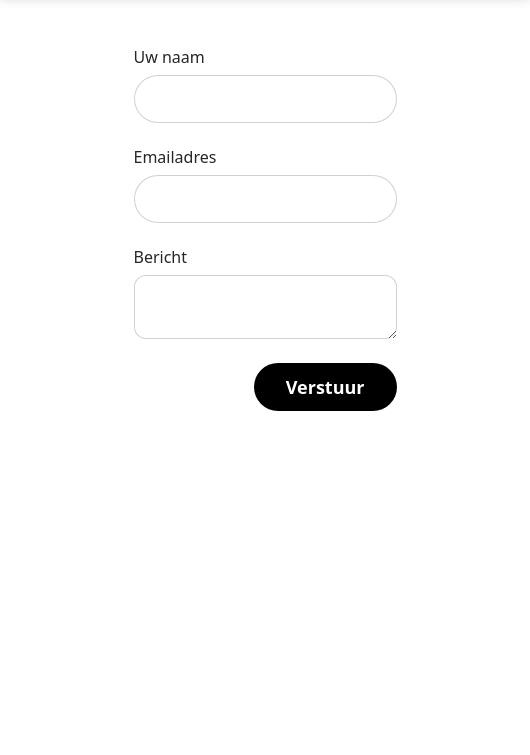
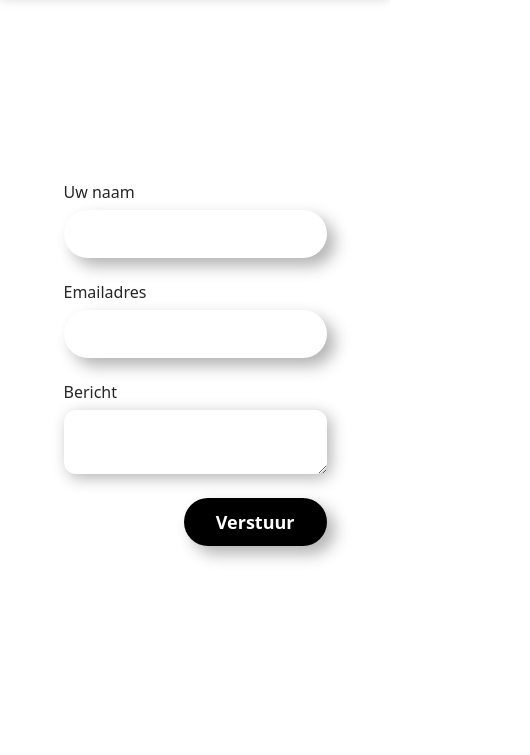
Before and after one commit to studiostroeve/mariboer, a plain HTML site: page contact.html in a window 390 px wide. Shown: the part 113-868 px from the top of the page, 530 px wide, since content can reach past the window. After the commit the page ends 844 px from the top, so only its background shows below. Drawn offline with Linux system fonts and the light colour scheme; no server answers; a web font is replaced by a local one.

Commit message:
update to form, added support for mobile

```diff
--- a/form.css
+++ b/form.css
@@ -50,6 +50,8 @@ body {
     display: grid;
     justify-items: center;
     align-items: center;
+    height: auto;
+    max-width: 100vw;
 }
 
 .form-main {
@@ -57,6 +59,8 @@ body {
     height: 850px;
     justify-items: center;
     align-items: center;
+    height: 100%;
+    max-width: 100vw;
 }
 
 button,
@@ -73,6 +77,8 @@ textarea {
     color: inherit;
     margin: 0;
     padding: 0;
+    box-shadow: 8px 8px 16px rgba(0, 0, 0, 0.3);
+    transition: all 0.3s ease;
 }
 
 [type="checkbox"],
@@ -160,6 +166,8 @@ fieldset {
 
 .fs-button:hover {
     background-color: var(--color-primary-active);
+    box-shadow: 4px 4px 8px rgba(0, 0, 0, 0.3);
+    transition: all 0.3s ease;
 }
 
 .fs-button:focus-visible {
@@ -172,7 +180,7 @@ fieldset {
     appearance: none;
     border-radius: 9999px;
     border-width: 0;
-    box-shadow: var(--color-border-default) 0 0 0 1px inset;
+    box-shadow: 8px 8px 16px rgba(0, 0, 0, 0.3);
     color: var(--color-text-default);
     font-size: 1rem;
     height: 3rem;
@@ -180,11 +188,13 @@ fieldset {
     outline: none;
     padding-left: 1rem;
     padding-right: 1rem;
+    transition: all 0.3s ease;
 }
 
 .fs-input:focus-visible,
 .fs-select:focus-visible {
-    box-shadow: var(--color-border-active) 0 0 0 1px inset;
+    box-shadow: 4px 4px 8px rgba(0, 0, 0, 0.3);
+    transition: all 0.3s ease;
 }
 
 .fs-input::placeholder {
@@ -352,19 +362,27 @@ fieldset {
     appearance: none;
     border-radius: 0.75rem;
     border-width: 0;
-    box-shadow: var(--color-border-default) 0 0 0 1px inset;
+    box-shadow: 4px 4px 16px rgba(0, 0, 0, 0.3);
     color: var(--color-text-default);
     font-size: 1rem;
     line-height: 1.5rem;
     outline: none;
     padding: 0.5rem 0.75rem;
     resize: vertical;
+    transition: all 0.3s ease;
 }
 
 .fs-textarea:focus-visible {
-    box-shadow: var(--color-border-active) 0 0 0 1px inset;
+    box-shadow: 2px 2px 8px rgba(0, 0, 0, 0.3);
+    transition: all 0.3s ease;
 }
 
 .fs-textarea::placeholder {
     color: var(--color-text-muted);
 }
+
+@media (max-width: 1100px) {
+    .form-main-container{
+        margin: 0px;
+    }
+}
--- a/style.css
+++ b/style.css
@@ -182,6 +182,7 @@ body {
     margin: 4px;
     right: 0;
     bottom: 0;
+    filter: grayscale();
 }
 
 @media (max-width: 1000px) {
```
